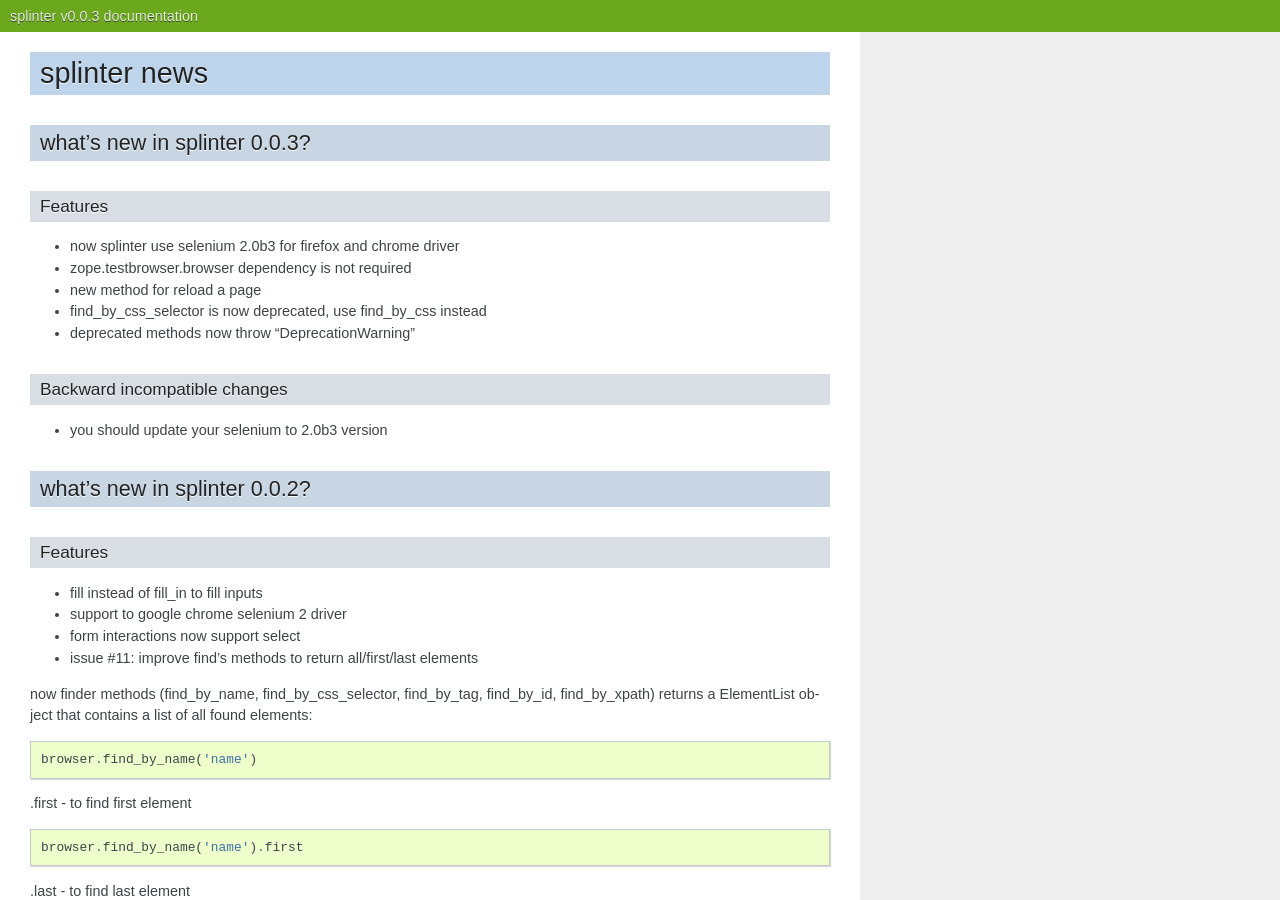
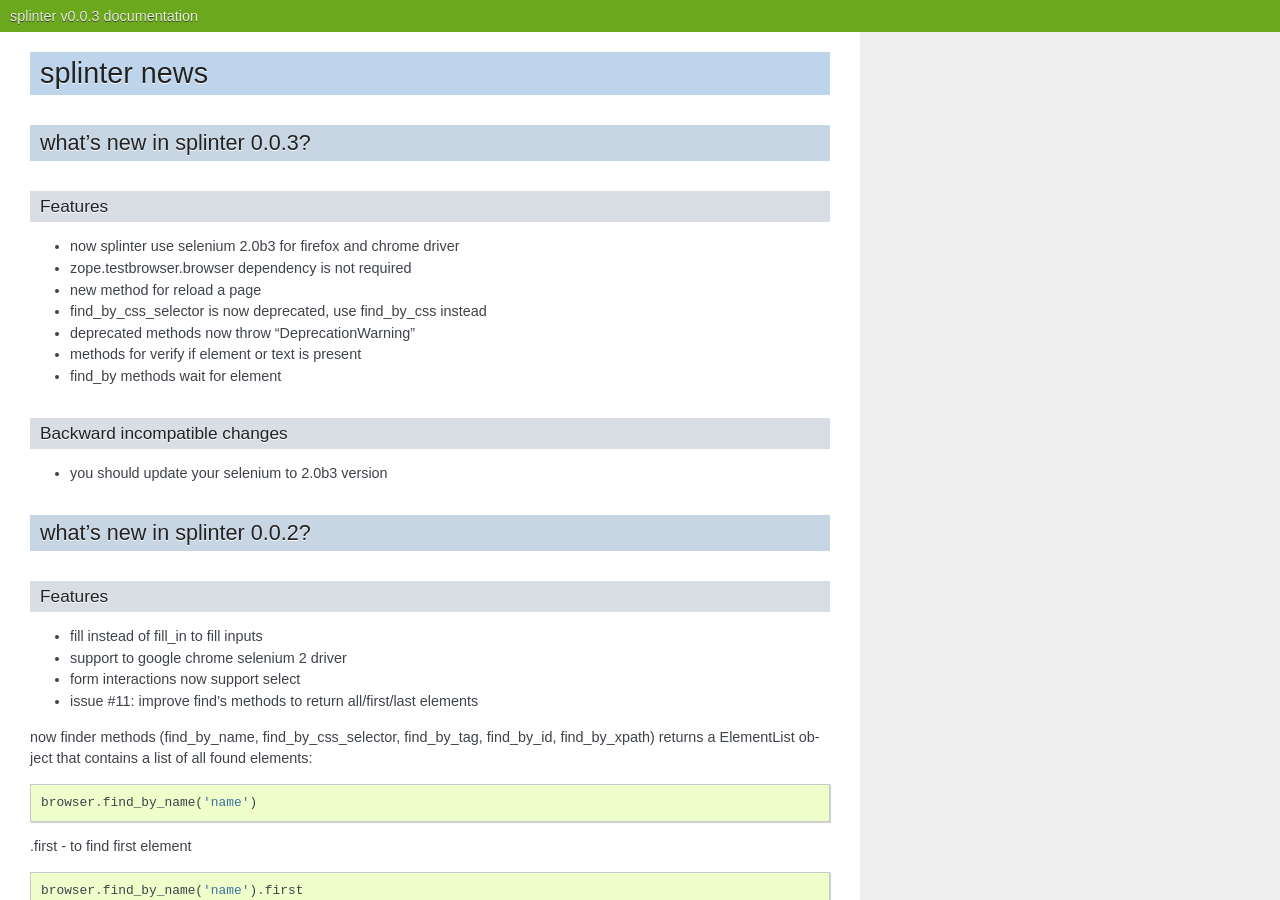
Before and after one commit to cobrateam/splinter, a Sphinx documentation site: the page built from docs/news.rst, in a window 1280 px wide and 900 px high. Built offline with Sphinx 7.4.7, drawn with Linux system fonts in a browser that asks for light colours.

Commit message:
added new features in whats news

```diff
--- a/docs/news.rst
+++ b/docs/news.rst
@@ -13,6 +13,8 @@
 - new method for reload a page
 - find_by_css_selector is now deprecated, use find_by_css instead
 - deprecated methods now throw "DeprecationWarning"
+- methods for verify if element or text is present
+- find_by methods wait for element
 
 Backward incompatible changes
 -----------------------------
```
